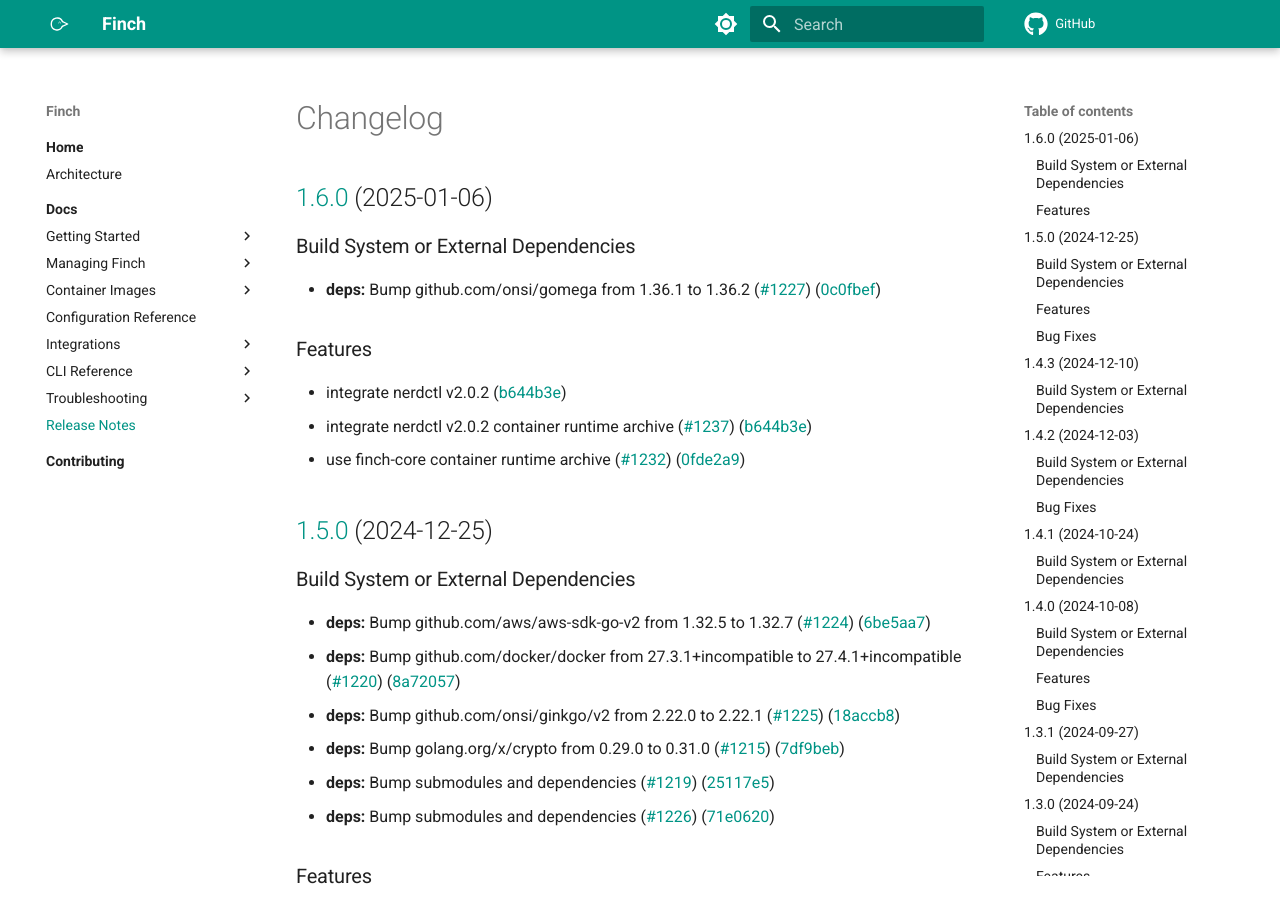
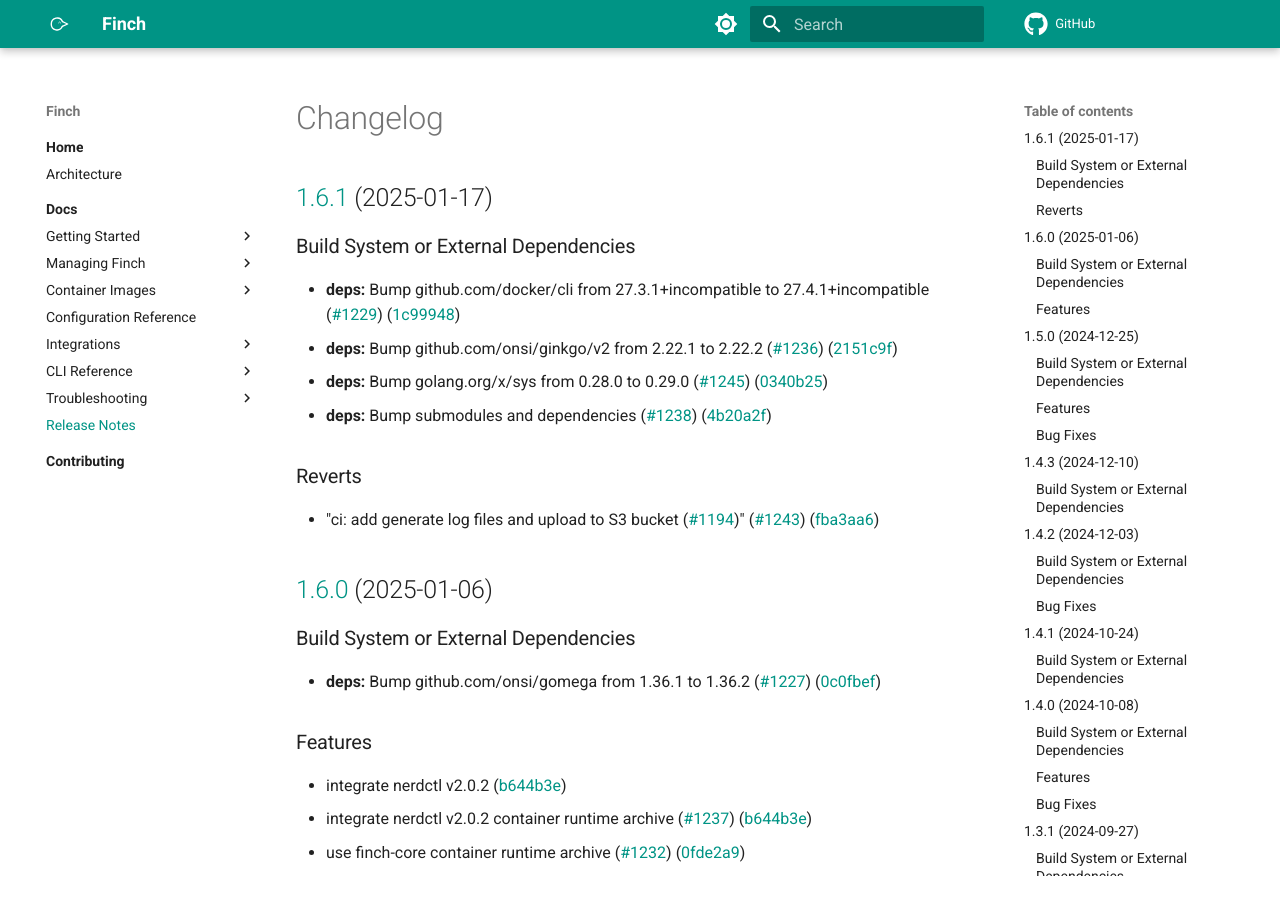
Before and after one commit to runfinch/finch-website, an MkDocs documentation site: the page built from docs/docs/changelog.md, in a window 1280 px wide and 900 px high. Built offline with MkDocs 1.6.1 and Material for MkDocs 9.7.7, drawn with Linux system fonts in a browser that asks for light colours; comment, search, counter and statistics services are not loaded.

Commit message:
[create-pull-request] automated change
Signed-off-by: github-actions[bot] <41898282+github-actions[bot]@users.noreply.github.com>

```diff
--- a/docs/docs/changelog.md
+++ b/docs/docs/changelog.md
@@ -1,4 +1,19 @@
 # Changelog
+
+## [1.6.1](https://github.com/runfinch/finch/compare/v1.6.0...v1.6.1) (2025-01-17)
+
+
+### Build System or External Dependencies
+
+* **deps:** Bump github.com/docker/cli from 27.3.1+incompatible to 27.4.1+incompatible ([#1229](https://github.com/runfinch/finch/issues/1229)) ([1c99948](https://github.com/runfinch/finch/commit/1c99948e0eba2f4facb600ccbad1fe81800d13cb))
+* **deps:** Bump github.com/onsi/ginkgo/v2 from 2.22.1 to 2.22.2 ([#1236](https://github.com/runfinch/finch/issues/1236)) ([2151c9f](https://github.com/runfinch/finch/commit/2151c9f50420d7ebbd80469155218c1d655ecaf8))
+* **deps:** Bump golang.org/x/sys from 0.28.0 to 0.29.0 ([#1245](https://github.com/runfinch/finch/issues/1245)) ([0340b25](https://github.com/runfinch/finch/commit/0340b257db89d9f36605220c29ab6e1af22c6e12))
+* **deps:** Bump submodules and dependencies ([#1238](https://github.com/runfinch/finch/issues/1238)) ([4b20a2f](https://github.com/runfinch/finch/commit/4b20a2facfd643f843d226b772df9e15bb1f61a5))
+
+
+### Reverts
+
+* "ci: add generate log files and upload to S3 bucket  ([#1194](https://github.com/runfinch/finch/issues/1194))" ([#1243](https://github.com/runfinch/finch/issues/1243)) ([fba3aa6](https://github.com/runfinch/finch/commit/fba3aa64f0f8ce2037dce53f856b692a1627daca))
 
 ## [1.6.0](https://github.com/runfinch/finch/compare/v1.5.0...v1.6.0) (2025-01-06)
 
```
